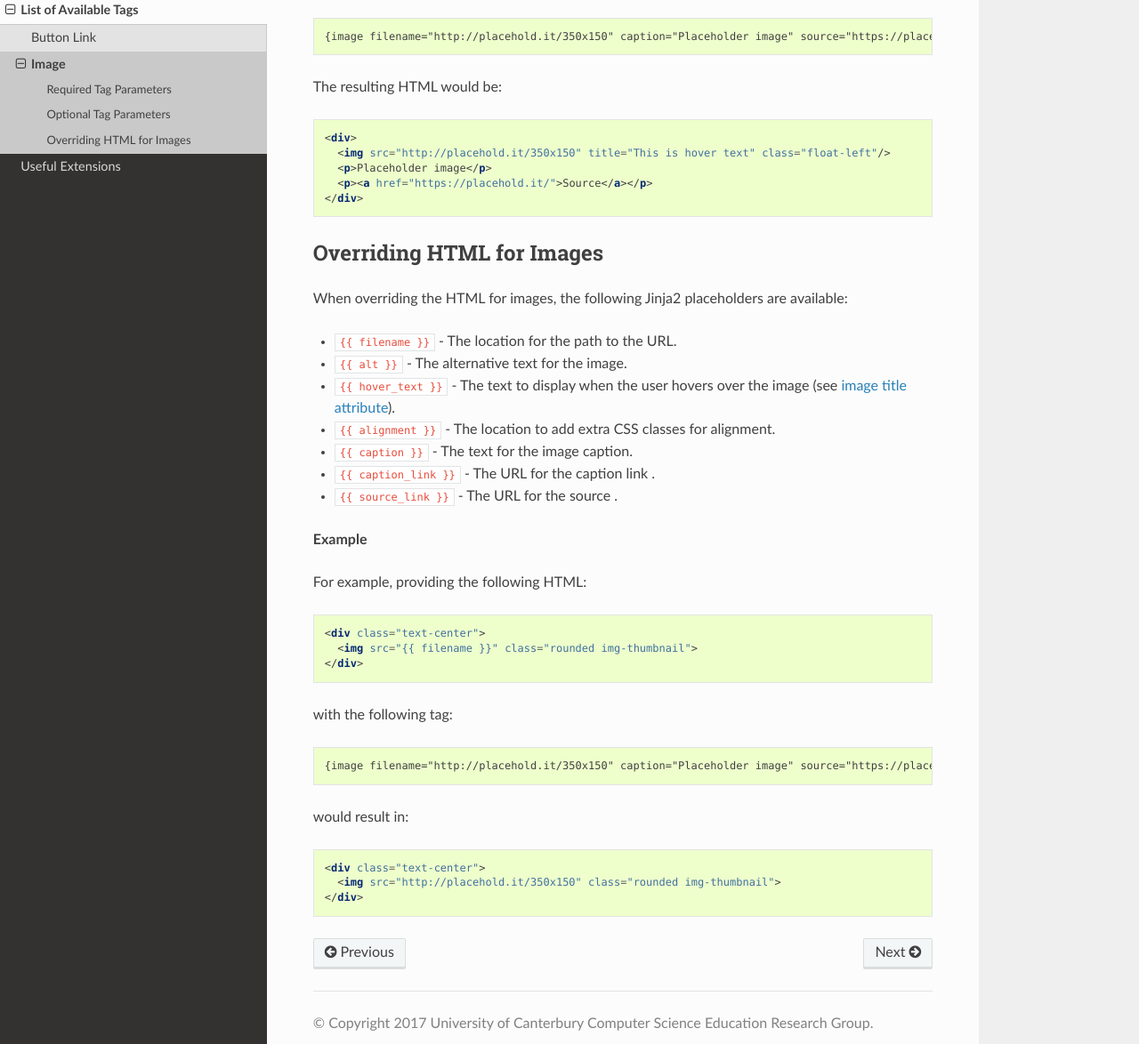
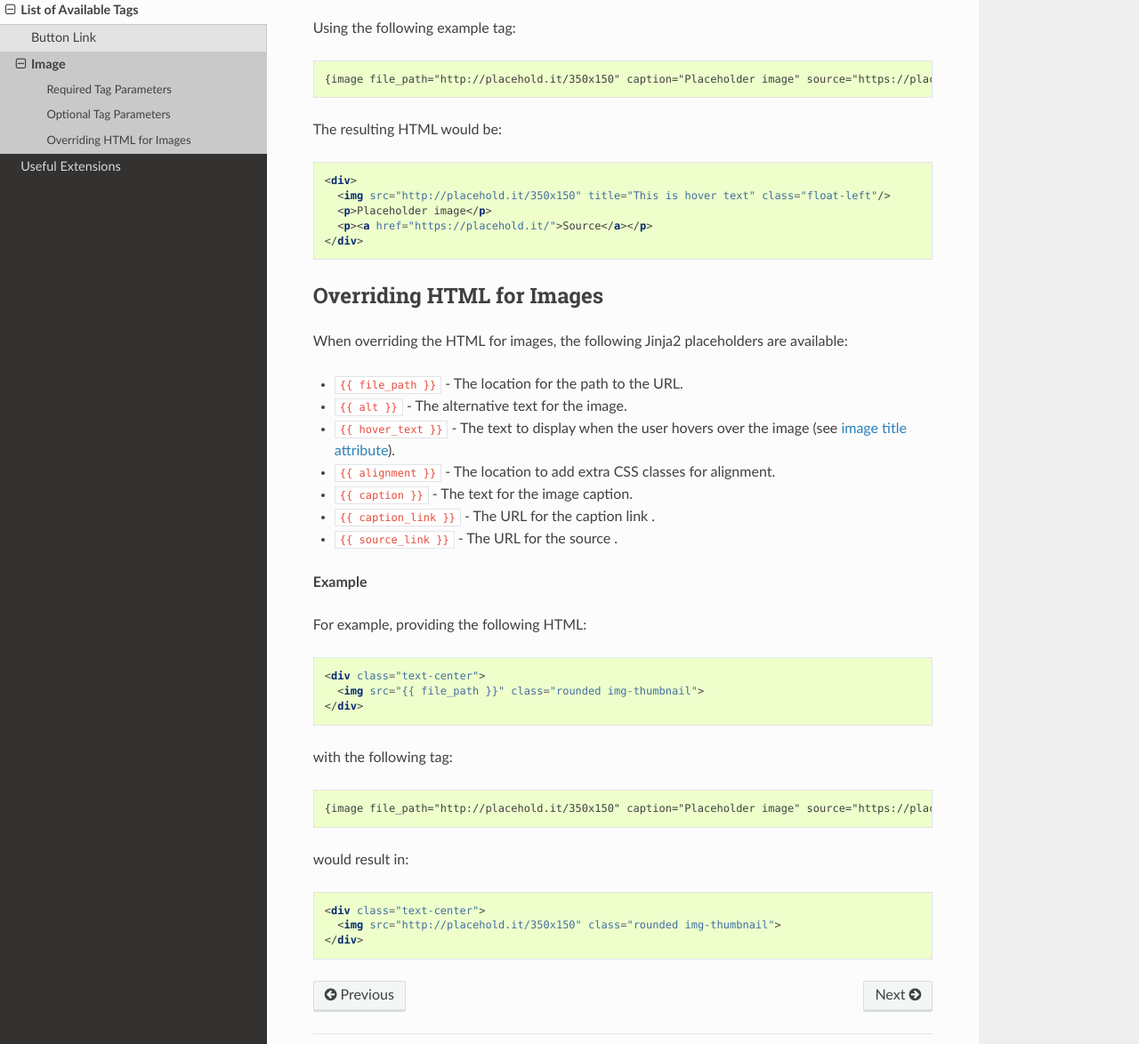
Before and after one commit to uccser/verto, a Sphinx documentation site: the page built from docs/source/tags/image.rst, in a window 1280 px wide and 1400 px high, scrolled down 791 px, cut to the strip 226-1400 px from the top of the window. Shown: the whole strip at 89% size. Built offline with Sphinx 7.4.7 and the Read the Docs theme 2.0.0, drawn with Linux system fonts in a browser that asks for light colours; some of the changed text lies outside the part shown.

Commit message:
Change filename to file_path to accurately describe usage

```diff
--- a/docs/source/tags/image.rst
+++ b/docs/source/tags/image.rst
@@ -5,13 +5,14 @@ You can include an image using the following syntax:
 
 .. code-block:: none
 
-    {image filename="http://placehold.it/350x150"}
+    {image file_path="http://placehold.it/350x150"}
 
 Required Tag Parameters
 ***************************************
 
-- ``filename`` - The path to the image.
+- ``file_path`` - The path to the image.
 
+    - Each file_path provided is added to the set of 'required files' stored by Kordac. The list of filepaths can be accessed after conversion.
     - **Note:** If the given link is a relative (a link that doesn't start with ``http:``), the link will be rendered within a Django static command. For example, the link ``images/example.png`` would be rendered as ``{% static 'images/example.png' %}``.
 
 Optional Tag Parameters
@@ -33,7 +34,7 @@ Using the following example tag:
 
 .. code-block:: none
 
-    {image filename="http://placehold.it/350x150" caption="Placeholder image" source="https://placehold.it/" title="This is hover text" alignment="left"}
+    {image file_path="http://placehold.it/350x150" caption="Placeholder image" source="https://placehold.it/" title="This is hover text" alignment="left"}
 
 The resulting HTML would be:
 
@@ -50,7 +51,7 @@ Overriding HTML for Images
 
 When overriding the HTML for images, the following Jinja2 placeholders are available:
 
-- ``{{ filename }}`` - The location for the path to the URL.
+- ``{{ file_path }}`` - The location for the path to the URL.
 - ``{{ alt }}`` - The alternative text for the image.
 - ``{{ hover_text }}`` - The text to display when the user hovers over the image (see `image title attribute <https://developer.mozilla.org/en-US/docs/Web/HTML/Global_attributes/title>`_).
 - ``{{ alignment }}`` - The location to add extra CSS classes for alignment.
@@ -65,14 +66,14 @@ For example, providing the following HTML:
 .. code-block:: html
 
     <div class="text-center">
-      <img src="{{ filename }}" class="rounded img-thumbnail">
+      <img src="{{ file_path }}" class="rounded img-thumbnail">
     </div>
 
 with the following tag:
 
 .. code-block:: none
 
-    {image filename="http://placehold.it/350x150" caption="Placeholder image" source="https://placehold.it/"}
+    {image file_path="http://placehold.it/350x150" caption="Placeholder image" source="https://placehold.it/"}
 
 would result in:
 
```
